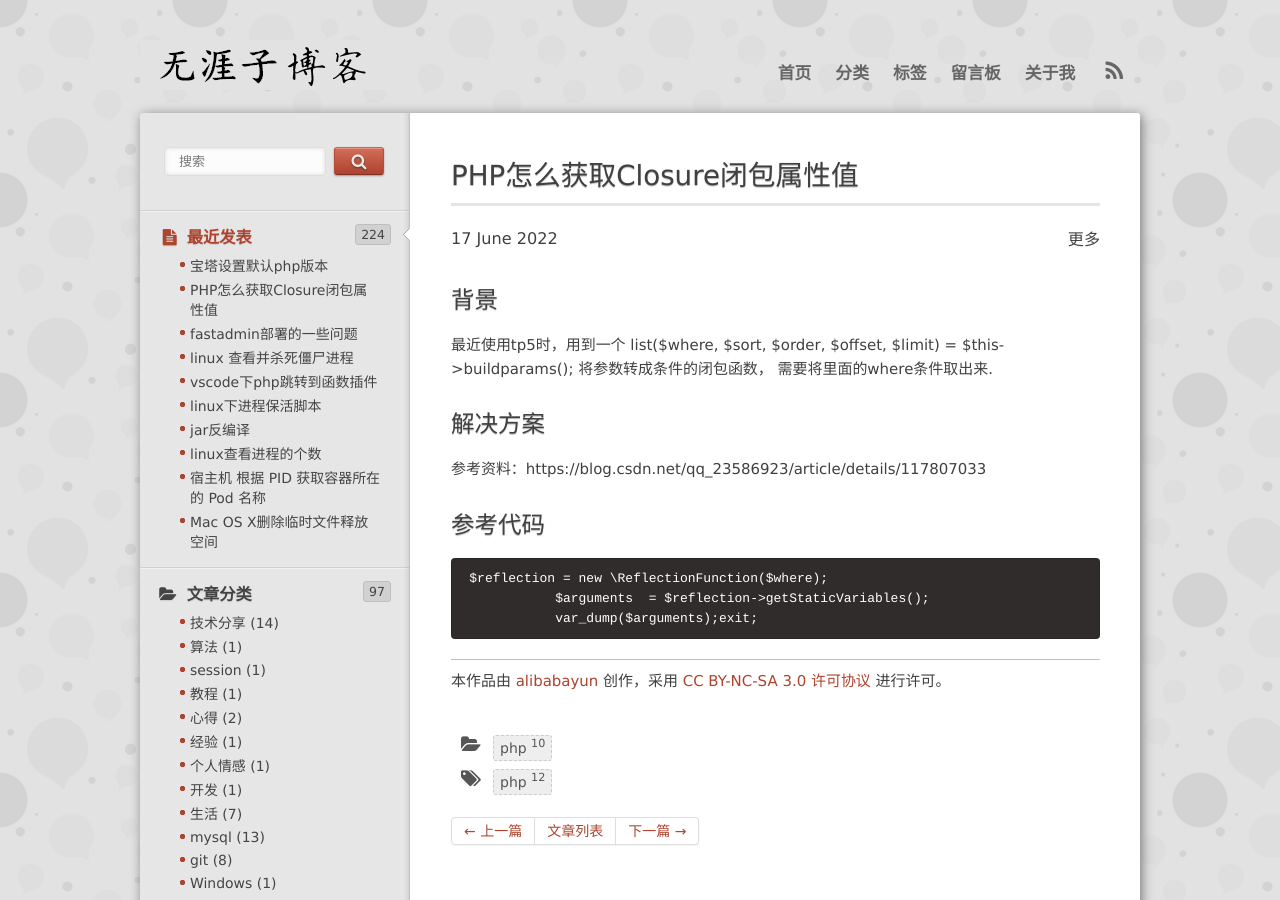
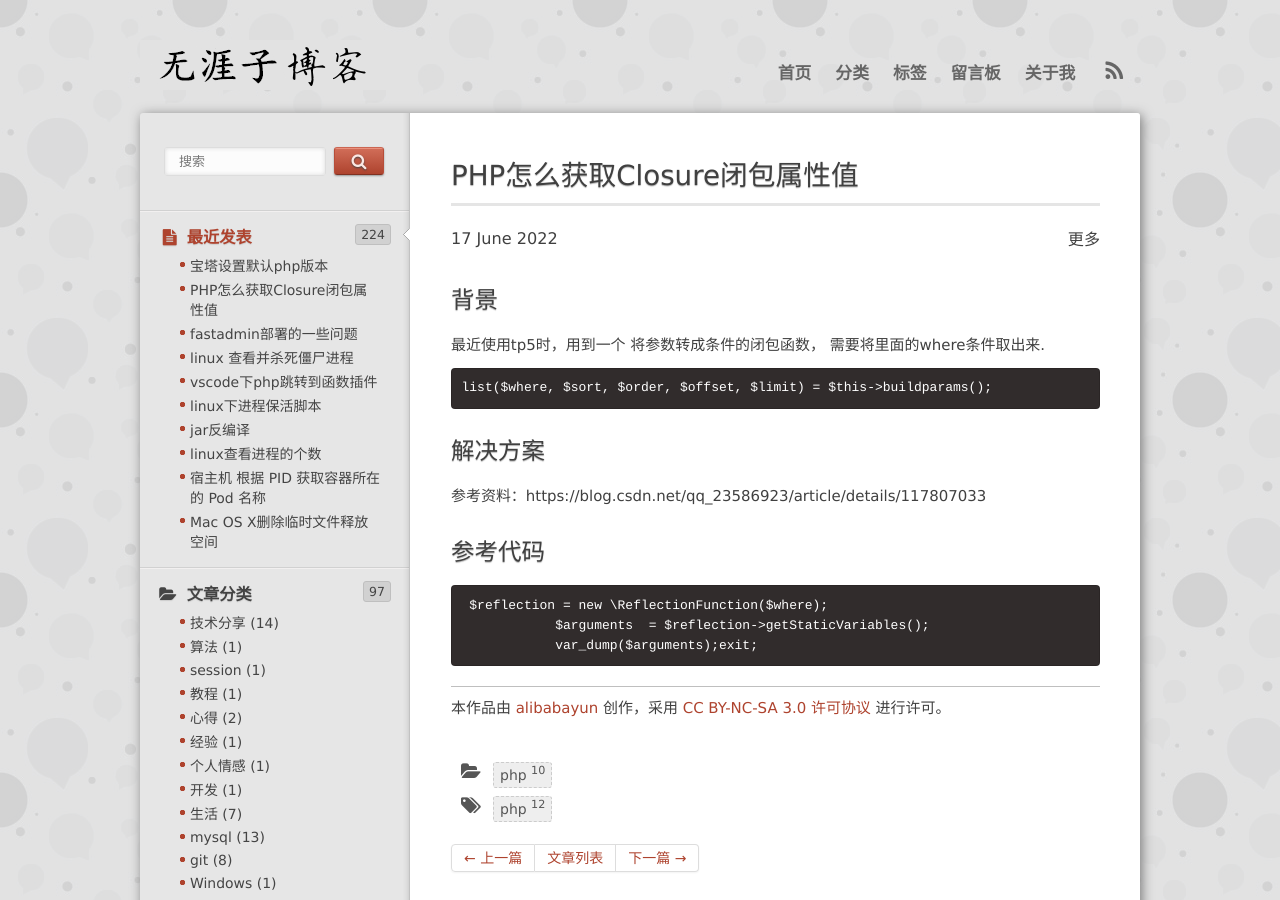
Before and after one commit to alibabayun/alibabayun.github.io, a Jekyll site: the page built from _posts/2022/06/2022-06-17-php-closure-where.md, in a window 1280 px wide and 900 px high. Built offline with Jekyll 4.4.1, drawn with Linux system fonts in a browser that asks for light colours; nearby versions of some CDN libraries; library files that are not in the unit come from our copies; comment, search, counter and statistics services are not loaded.

````diff
--- a/_posts/2022/06/2022-06-17-php-closure-where.md
+++ b/_posts/2022/06/2022-06-17-php-closure-where.md
@@ -8,7 +8,10 @@ tags: ["php"]
 ---
 
 ## 背景
-最近使用tp5时，用到一个 list($where, $sort, $order, $offset, $limit) = $this->buildparams(); 将参数转成条件的闭包函数， 需要将里面的where条件取出来.
+最近使用tp5时，用到一个 将参数转成条件的闭包函数， 需要将里面的where条件取出来.
+```
+list($where, $sort, $order, $offset, $limit) = $this->buildparams();
+```
 
 ## 解决方案
 参考资料：https://blog.csdn.net/qq_23586923/article/details/117807033
````
Also changed, not shown: _posts/2022/06/2022-06-11-linuxt-fastadmin-deploy.md (+4 -0 lines).
